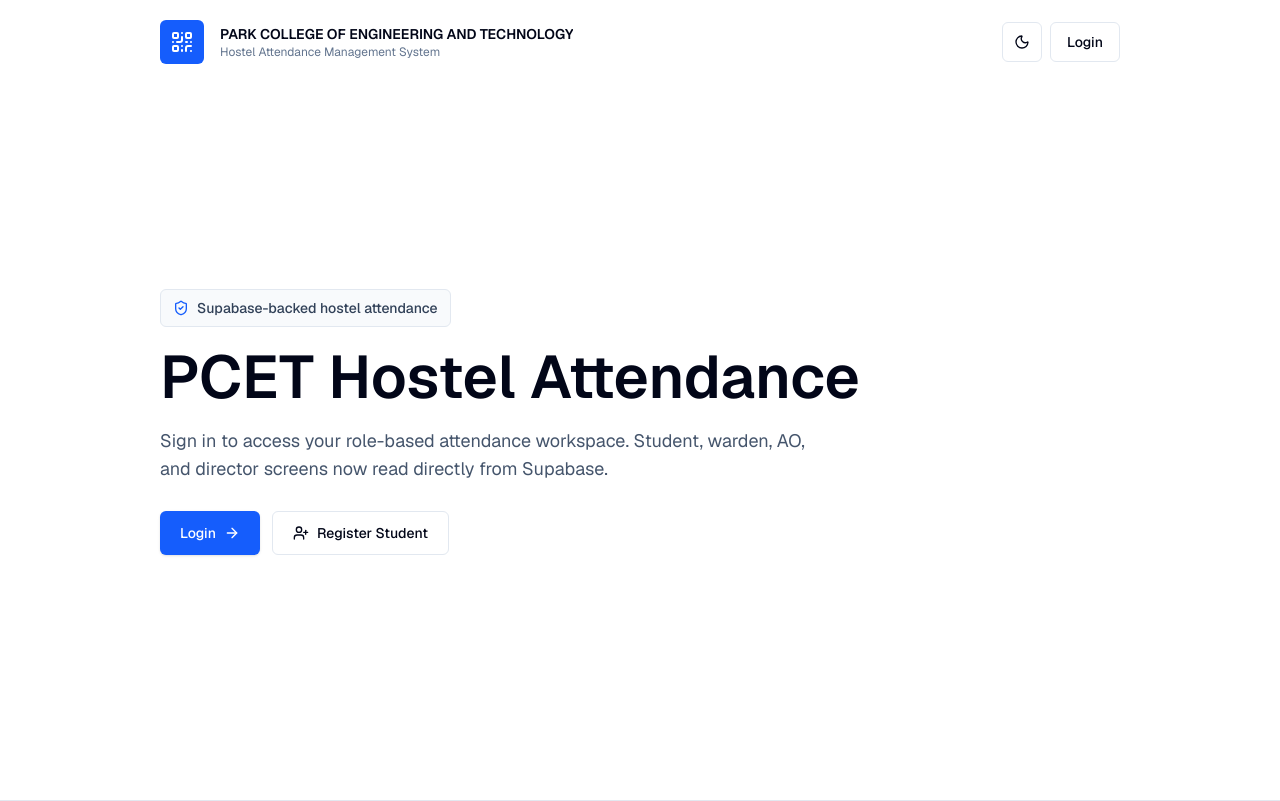
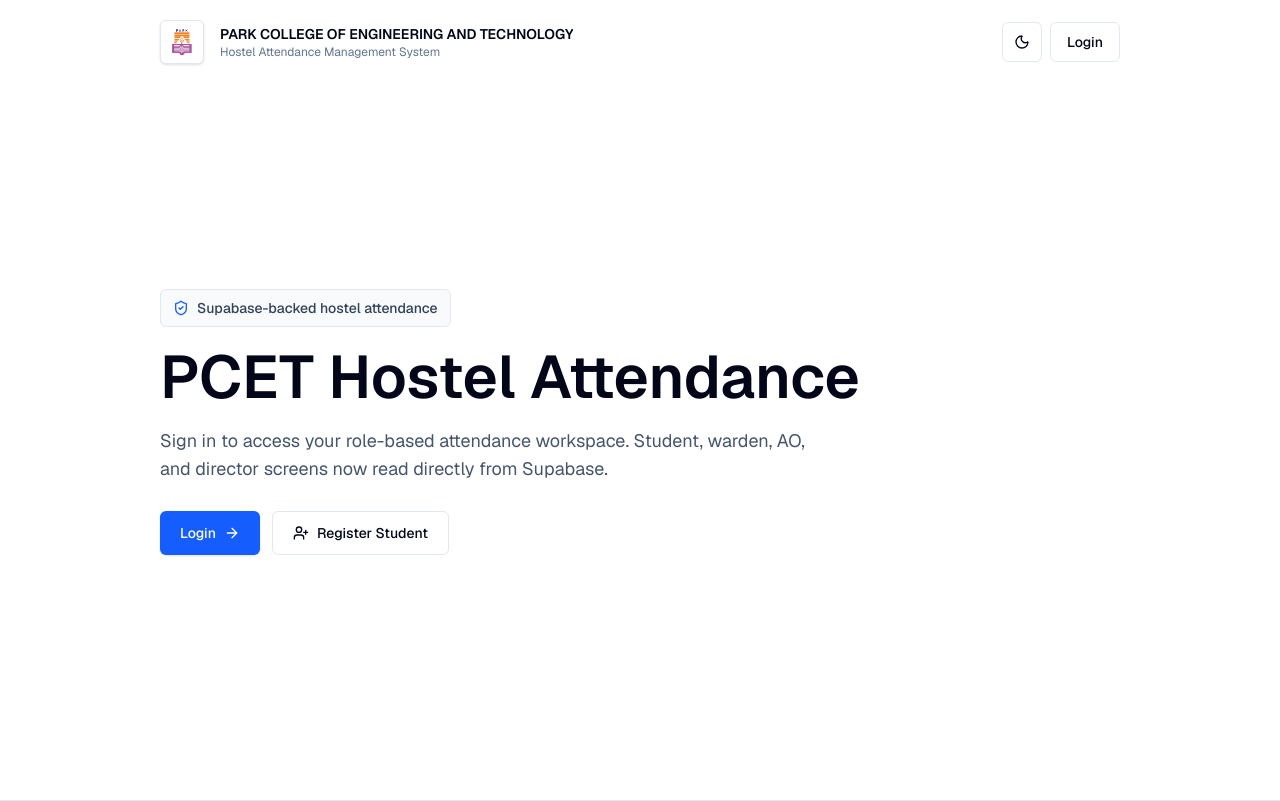
Before and after one commit to Surya-pandi/park-hostel-sys, a Next.js app: page / in a window 1280 px wide. Built offline with nearby package versions, Linux system fonts and the light colour scheme; no server answers.

Commit message:
Update for adding logo

```diff
--- a/src/app/login/page.tsx
+++ b/src/app/login/page.tsx
@@ -1,6 +1,6 @@
 import Link from "next/link";
-import { QrCode } from "lucide-react";
 
+import { CollegeLogo } from "@/components/app/college-logo";
 import { LoginForm } from "@/components/app/login-form";
 import { APP_NAME, COLLEGE_NAME } from "@/lib/constants";
 
@@ -9,9 +9,7 @@ export default function LoginPage() {
     <main className="grid min-h-screen place-items-center bg-slate-50 px-4 py-10 dark:bg-slate-950">
       <div className="w-full max-w-md">
         <Link href="/" className="mb-6 flex items-center justify-center gap-3 text-center">
-          <span className="grid size-11 place-items-center rounded-md bg-blue-600 text-white">
-            <QrCode className="size-6" />
-          </span>
+          <CollegeLogo />
           <span className="text-left">
             <span className="block text-sm font-semibold">{COLLEGE_NAME}</span>
             <span className="block text-xs text-slate-500 dark:text-slate-400">{APP_NAME}</span>
--- a/src/app/page.tsx
+++ b/src/app/page.tsx
@@ -1,6 +1,7 @@
 import Link from "next/link";
-import { ArrowRight, QrCode, ShieldCheck, UserPlus } from "lucide-react";
+import { ArrowRight, ShieldCheck, UserPlus } from "lucide-react";
 
+import { CollegeLogo } from "@/components/app/college-logo";
 import { ThemeToggle } from "@/components/app/theme-toggle";
 import { buttonVariants } from "@/components/ui/button";
 import { APP_NAME, COLLEGE_NAME } from "@/lib/constants";
@@ -12,9 +13,7 @@ export default function HomePage() {
       <section className="border-b border-slate-200 bg-white dark:border-slate-800 dark:bg-slate-950">
         <div className="mx-auto flex min-h-screen w-full max-w-5xl flex-col px-4 py-5 sm:px-6 lg:px-8">
           <nav className="flex items-center gap-4">
-            <div className="grid size-11 place-items-center rounded-md bg-blue-600 text-white">
-              <QrCode className="size-6" />
-            </div>
+            <CollegeLogo />
             <div className="min-w-0">
               <p className="truncate text-sm font-semibold">{COLLEGE_NAME}</p>
               <p className="truncate text-xs text-slate-500 dark:text-slate-400">{APP_NAME}</p>
--- /dev/null
+++ b/src/components/app/college-logo.tsx
@@ -0,0 +1,27 @@
+import Image from "next/image";
+
+import { cn } from "@/lib/utils";
+
+type CollegeLogoProps = {
+  className?: string;
+};
+
+export function CollegeLogo({ className }: CollegeLogoProps) {
+  return (
+    <span
+      className={cn(
+        "relative grid size-11 shrink-0 place-items-center overflow-hidden rounded-md border border-slate-200 bg-white p-1 shadow-sm dark:border-slate-700",
+        className,
+      )}
+      aria-hidden="true"
+    >
+      <Image
+        src="/college-logo.jpg"
+        alt=""
+        width={64}
+        height={64}
+        className="h-full w-full object-contain"
+      />
+    </span>
+  );
+}
--- a/src/components/app/dashboard-shell.tsx
+++ b/src/components/app/dashboard-shell.tsx
@@ -1,6 +1,7 @@
 import Link from "next/link";
-import { LogOut, QrCode } from "lucide-react";
+import { LogOut } from "lucide-react";
 
+import { CollegeLogo } from "@/components/app/college-logo";
 import { RealtimeRefresh } from "@/components/app/realtime-refresh";
 import { ThemeToggle } from "@/components/app/theme-toggle";
 import { Badge } from "@/components/ui/badge";
@@ -39,9 +40,7 @@ export function DashboardShell({
       <header className="sticky top-0 z-40 border-b border-slate-200 bg-white/90 backdrop-blur dark:border-slate-800 dark:bg-slate-950/90">
         <div className="flex min-h-16 items-center gap-3 px-3 py-2 sm:px-6 lg:px-8">
           <div className="flex min-w-0 flex-1 items-center gap-2 sm:gap-3" aria-label={APP_NAME}>
-            <span className="grid size-9 shrink-0 place-items-center rounded-md bg-blue-600 text-white sm:size-10">
-              <QrCode className="size-5" />
-            </span>
+            <CollegeLogo className="size-10 sm:size-11" />
             <span className="min-w-0">
               <span className="block truncate text-sm font-semibold leading-5">{COLLEGE_NAME}</span>
               <span className="block truncate text-xs text-slate-500 dark:text-slate-400">
```
Also changed, not shown: public/college-logo.jpg (added).
